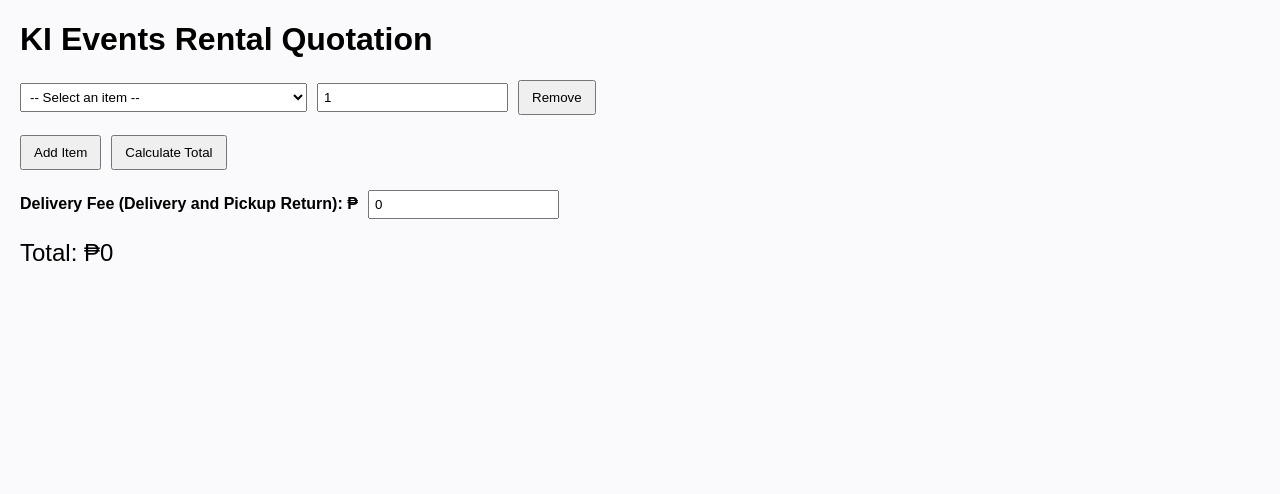
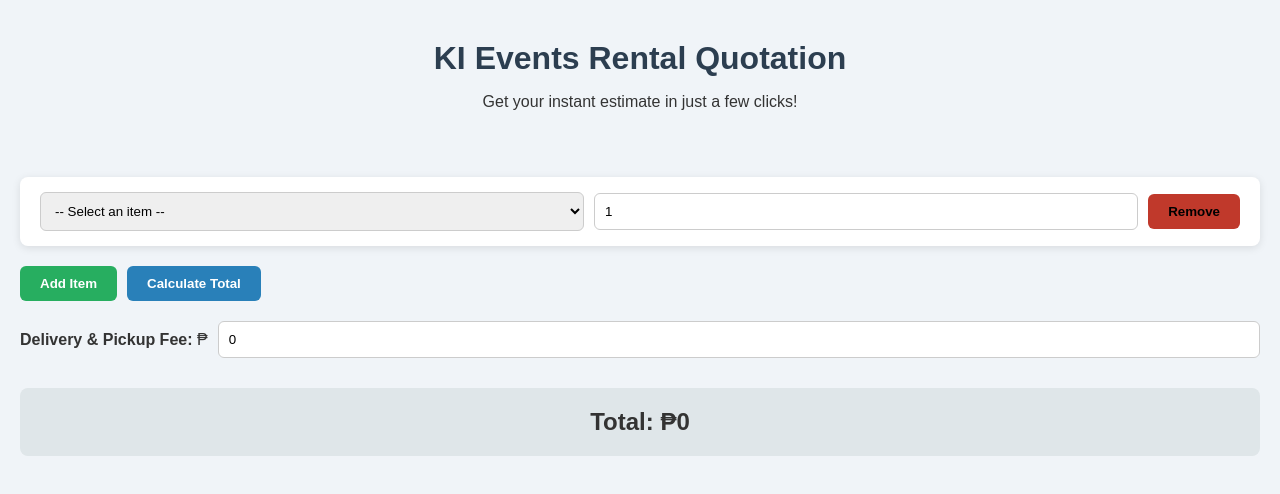
Before and after one commit to kieventsrental-est2026/kieventsrental-qoutation, a plain HTML site: page index.html in a window 1280 px wide. Drawn offline with Linux system fonts and the light colour scheme.

Commit message:
index.html

```diff
--- a/index.html
+++ b/index.html
@@ -6,174 +6,180 @@
 <title>KI Events Rental Quotation</title>
 <style>
   body {
-    font-family: Arial, sans-serif;
+    font-family: 'Arial', sans-serif;
+    background-color: #f0f4f8;
     margin: 20px;
-    background-color: #fafafc;
+    color: #333;
   }
-  h1 {
-    text-align: left;
+  header {
+    text-align: center;
+    padding: 20px;
   }
+  header h1 {
+    font-size: 2em;
+    margin: 0;
+    color: #2c3e50;
+  }
+  /* Container for items */
   #itemsContainer {
-    margin-top: 20px;
+    margin-top: 30px;
   }
-  .item-row {
+  /* Card style for each item row */
+  .item-card {
+    background: #fff;
+    padding: 15px 20px;
+    margin-bottom: 15px;
+    border-radius: 8px;
+    box-shadow: 0 2px 8px rgba(0,0,0,0.1);
     display: flex;
     align-items: center;
-    margin-bottom: 10px;
+    gap: 10px;
   }
   select, input[type=number] {
-    margin-right: 10px;
-    padding: 5px;
+    padding: 10px;
+    border-radius: 6px;
+    border: 1px solid #ccc;
+    flex: 1;
   }
-  /* Style for the button container */
-  #buttonsContainer {
-    margin-top: 20px;
-    display: flex;
-    gap: 10px;
+  /* Buttons style */
+  .btn {
+    padding: 10px 20px;
+    border: none;
+    border-radius: 6px;
+    cursor: pointer;
+    font-weight: bold;
+    transition: background 0.3s;
   }
-  button {
-    padding: 8px 12px;
-    cursor: pointer;
+  .btn:hover {
+    opacity: 0.9;
   }
+  #addBtn {
+    background-color: #27ae60;
+    color: #fff;
+  }
+  #calcBtn {
+    background-color: #2980b9;
+    color: #fff;
+  }
+  /* Total display style */
   #total {
+    margin-top: 30px;
+    background: #dfe6e9;
+    padding: 20px;
+    border-radius: 8px;
     font-size: 1.5em;
-    margin-top: 20px;
-    text-align: left;
+    font-weight: bold;
+    text-align: center;
   }
+  /* Delivery fee input style */
   #deliveryFeeContainer {
     margin-top: 20px;
     display: flex;
     align-items: center;
+    gap: 10px;
   }
-  #deliveryFeeContainer label {
-    margin-right: 10px;
-    font-weight: bold;
+  #deliveryFeeContainer input {
+    padding: 10px;
+    border-radius: 6px;
+    border: 1px solid #ccc;
+    width: 100px;
   }
 </style>
 </head>
 <body>
 
-<h1>KI Events Rental Quotation</h1>
+<header>
+  <h1>KI Events Rental Quotation</h1>
+  <p>Get your instant estimate in just a few clicks!</p>
+</header>
 
-<div id="itemsContainer">
-  <!-- Dynamic item selections will appear here -->
+<div id="itemsContainer"></div>
+
+<div style="margin-top:20px; display:flex; gap:10px;">
+  <button id="addBtn" class="btn" onclick="addItem()">Add Item</button>
+  <button id="calcBtn" class="btn" onclick="calculateTotal()">Calculate Total</button>
 </div>
 
-<!-- Buttons container: "Add Item" and "Calculate Total" -->
-<div id="buttonsContainer">
-  <button onclick="addItem()">Add Item</button>
-  <button onclick="calculateTotal()">Calculate Total</button>
-</div>
-
-<!-- Delivery Fee input -->
 <div id="deliveryFeeContainer">
-  <label for="deliveryFee">Delivery Fee (Delivery and Pickup Return): ₱</label>
+  <label for="deliveryFee"><strong>Delivery & Pickup Fee:</strong> ₱</label>
   <input type="number" id="deliveryFee" min="0" value="0" />
 </div>
 
-<!-- Total display -->
 <div id="total">Total: ₱0</div>
 
 <script>
-  // Sample catalog list
   const catalog = [
     { name: "Set A", price: 680 },
     { name: "Set B", price: 1015 },
     { name: "Set C", price: 1340 },
     { name: "Set D", price: 1675 },
     { name: "Monoblocks Chair", price: 15 },
-    { name: "Chair Cover", price: 15 },
-    { name: "Long Table 4ft", price: 125 },
-    { name: "Long Table Cover 4ft", price: 30 },
-    { name: "Long Table 6ft", price: 165 },
-    { name: "Long Table Cover 6ft", price: 40 },
-    { name: "8 Seater - Round Table with Cover", price: 280 },
-    { name: "10 Seater - Round Table with Cover", price: 350 },
-    { name: "Runners", price: 20 },
-    { name: "Chair Ribbon", price: 20 },
-    { name: "Toppers", price: 30 },
-    { name: "Centerpiece", price: 20 },
-    { name: "Kiddie Set", price: 700 },
-    { name: "Kiddie Tables", price: 125 },
-    { name: "Kiddie Table Cover", price: 20 },
-    { name: "Kiddie Cahir", price: 20 },
-    { name: "Chaffing Dish/Foodwarmer", price: 380 },
-    { name: "Videoke - Set A (Basic)", price: 999 },
-    { name: "Videoke - Set B (Modern)", price: 1399 },
-    { name: "Videoke - Set C (Premium)", price: 1899 },
-    { name: "Tent 2mx2m", price: 400 },
-    { name: "Tent 2mx3m", price: 550 },
-    { name: "Tent 3mx4.5m", price: 700 },
-    { name: "Tent 4mx6m", price: 950 },
-    { name: "Tent Side Cover", price: 50 }
+    // ... add your items here
   ];
 
-  // Function to create a new item row
-  function createItemRow() {
-    const div = document.createElement('div');
-    div.className = 'item-row';
+  function createItemCard() {
+    const card = document.createElement('div');
+    card.className = 'item-card';
 
     const select = document.createElement('select');
-    const defaultOption = document.createElement('option');
-    defaultOption.text = '-- Select an item --';
-    defaultOption.disabled = true;
-    defaultOption.selected = true;
-    defaultOption.value = "";
-    select.appendChild(defaultOption);
+    const defaultOpt = document.createElement('option');
+    defaultOpt.text = '-- Select an item --';
+    defaultOpt.disabled = true;
+    defaultOpt.selected = true;
+    defaultOpt.value = "";
+    select.appendChild(defaultOpt);
+    catalog.forEach(item => {
+      const opt = document.createElement('option');
+      opt.value = item.price;
+      opt.text = `${item.name} (₱${item.price})`;
+      select.appendChild(opt);
+    });
 
-    catalog.forEach(item => {
-      const option = document.createElement('option');
-      option.value = item.price;
-      option.text = item.name + ' (₱' + item.price + ')';
-      select.appendChild(option);
-    });
-    select.addEventListener('change', calculateTotal);
-
-    const qtyInput = document.createElement('input');
-    qtyInput.type = 'number';
-    qtyInput.min = '1';
-    qtyInput.value = '1';
-    qtyInput.addEventListener('change', calculateTotal);
+    const qty = document.createElement('input');
+    qty.type = 'number';
+    qty.min = '1';
+    qty.value = '1';
 
     const removeBtn = document.createElement('button');
     removeBtn.textContent = 'Remove';
+    removeBtn.className = 'btn';
+    removeBtn.style.backgroundColor = '#c0392b';
     removeBtn.onclick = () => {
-      div.remove();
+      card.remove();
     };
 
-    div.appendChild(select);
-    div.appendChild(qtyInput);
-    div.appendChild(removeBtn);
-
-    return div;
+    // Append elements to card
+    card.appendChild(select);
+    card.appendChild(qty);
+    card.appendChild(removeBtn);
+    return card;
   }
 
-  // Function to add a new item
   function addItem() {
     const container = document.getElementById('itemsContainer');
-    const row = createItemRow();
-    container.appendChild(row);
+    container.appendChild(createItemCard());
   }
 
-  // Function to calculate total, only triggered by button
   function calculateTotal() {
-    const rows = document.querySelectorAll('.item-row');
+    const rows = document.querySelectorAll('.item-card');
     let totalItems = 0;
+
     rows.forEach(row => {
       const select = row.querySelector('select');
-      const qtyInput = row.querySelector('input[type=number]');
+      const qty = row.querySelector('input[type=number]');
       const price = parseFloat(select.value);
-      const qty = parseInt(qtyInput.value) || 0;
+      const quantity = parseInt(qty.value) || 0;
       if (select.value) {
-        totalItems += price * qty;
+        totalItems += price * quantity;
       }
     });
+
     const deliveryFee = parseFloat(document.getElementById('deliveryFee').value) || 0;
-    const grandTotal = totalItems + deliveryFee;
-    document.getElementById('total').innerText = 'Total: ₱' + grandTotal.toFixed(2);
+    const total = totalItems + deliveryFee;
+    document.getElementById('total').innerText = `Total: ₱${total.toFixed(2)}`;
   }
 
-  // Initialize with one item
+  // Load initial item
   window.onload = () => {
     addItem();
   };
```
